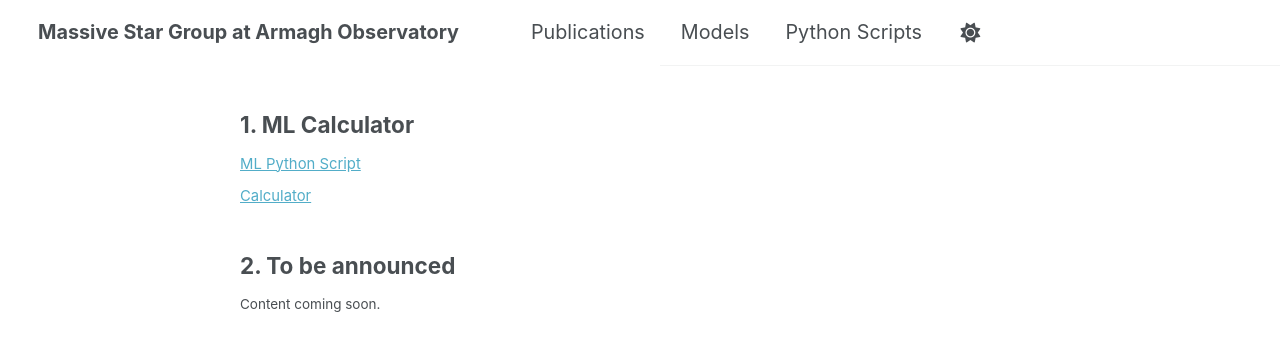
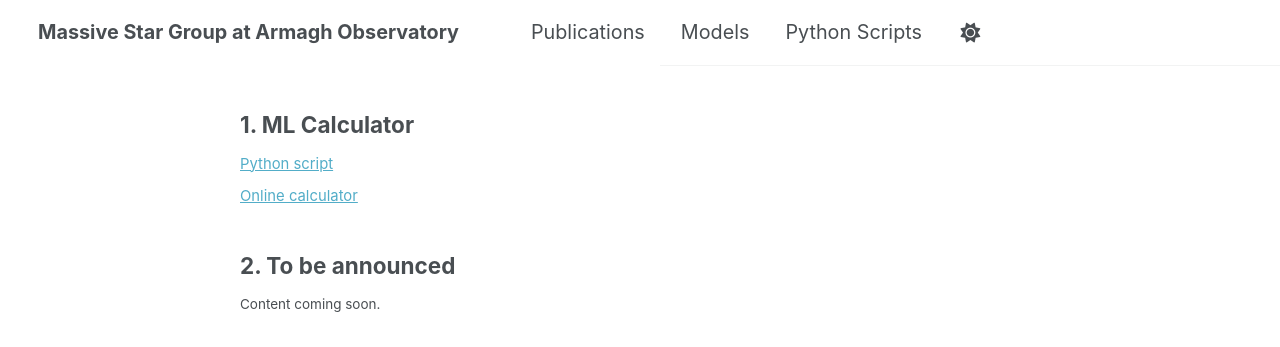
Before and after one commit to Mdot-com/mdot.com, a Jekyll site: the page built from ml-calculator.md, in a window 1280 px wide. Shown: the top 347 px of the page. Built offline with Jekyll 4.4.1, drawn with Linux system fonts in a browser that asks for light colours.

Commit message:
Update ml-calculator.md

```diff
--- a/ml-calculator.md
+++ b/ml-calculator.md
@@ -30,8 +30,8 @@ permalink: /python-scripts/
 <div id="content-wrapper">
   <h2>1. ML Calculator</h2>
   <p>
-    <a href="https://github.com/Apophis-1/Python-scripts/ML-calculator.py" target="_blank">ML Python Script</a>
-    <a href="https://gautham-sabhahit.github.io/ml-calculator/" target="_blank">Calculator</a>
+    <a href="https://github.com/Apophis-1/Python-scripts/ML-calculator.py" target="_blank">Python script</a>
+    <a href="https://gautham-sabhahit.github.io/ml-calculator/" target="_blank">Online calculator</a>
   </p>
 
   <h2>2. To be announced</h2>
```
